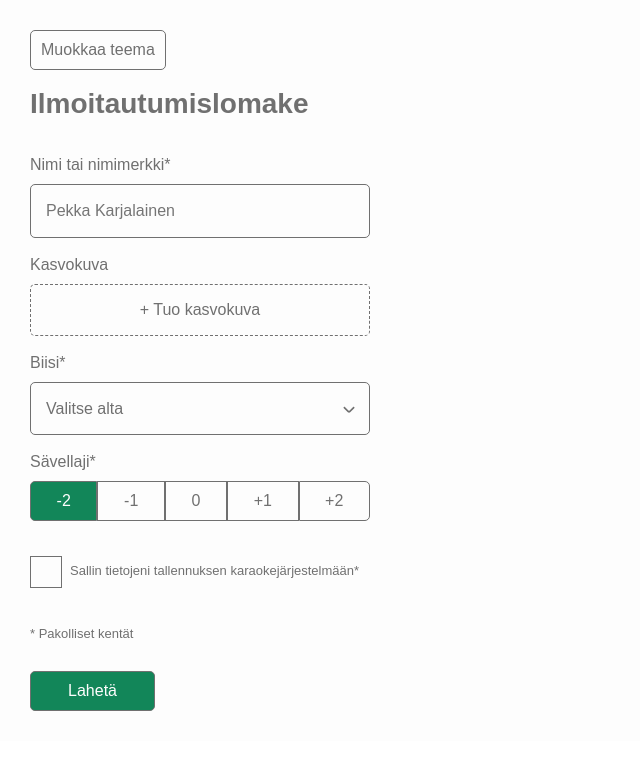
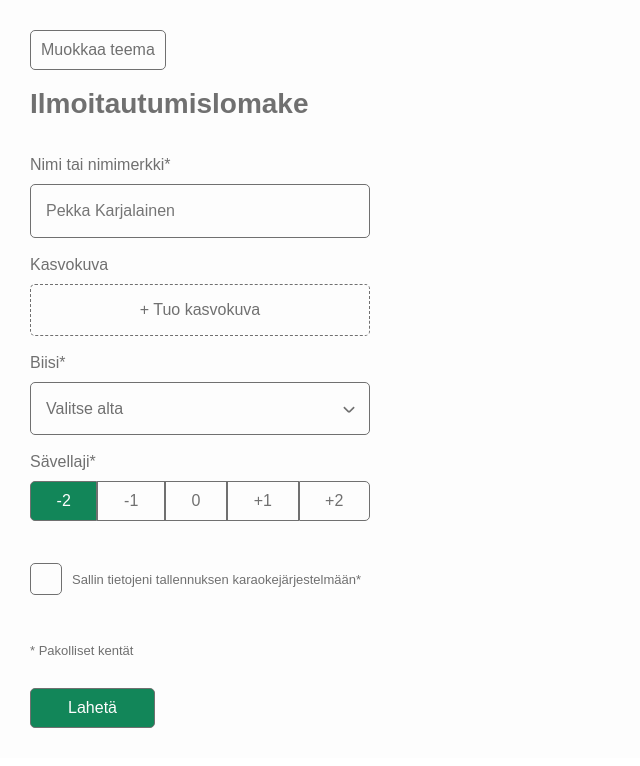
Before and after one commit to MikhailDeriabin/form_app, a React (Create React App) app: page / in a window 1280 px wide. Shown: the top 766 px of the page, without its empty margins (0-640 px from the left). Built offline with nearby package versions, Linux system fonts and the light colour scheme.

Commit message:
fix checkbox styles

```diff
--- a/src/components/Checkbox/Checkbox.tsx
+++ b/src/components/Checkbox/Checkbox.tsx
@@ -15,11 +15,14 @@ interface CheckboxProps {
 }
 
 const Label = styled.label<{ theme: Theme }>`
-    display: block;
-    position: relative;
+    display: flex;
+    flex-direction: row-reverse;
+    gap: ${({ theme }) => theme.spacing.small};
+    align-items: center;
+    justify-content: left;
 
     margin-bottom: ${({ theme }) => theme.spacing.medium};
-    padding-left: 40px;
+    padding-left: 0;
 
     font-size: ${({ theme }) => theme.fonts.sizes.small};
     user-select: none;
@@ -36,13 +39,13 @@ const Input = styled.input<{ theme: Theme }>`
     }
 `;
 const Box = styled.span<{ theme: Theme }>`
-    position: absolute;
-    top: -7px;
-    left: 0;
+    display: block;
     height: 30px;
     width: 30px;
+    min-width: 30px;
 
     border: ${({ theme }) => theme.borders.width} solid ${({ theme }) => theme.colors.border};
+    border-radius: ${({ theme }) => theme.borders.radius};
     background-color: ${({ theme }) => theme.colors.background};
 
     &:hover{
```
